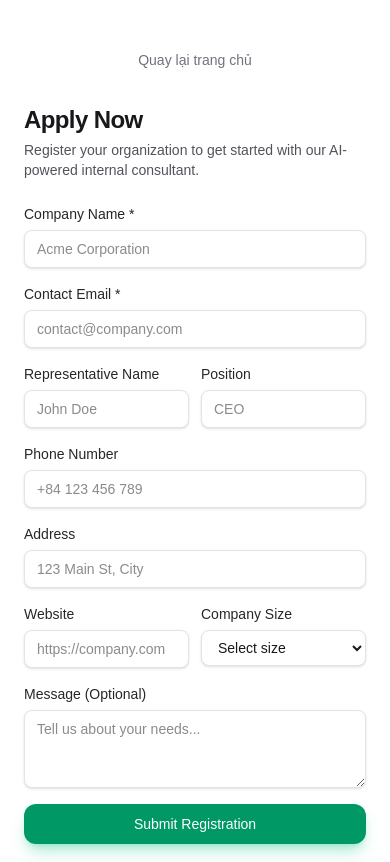
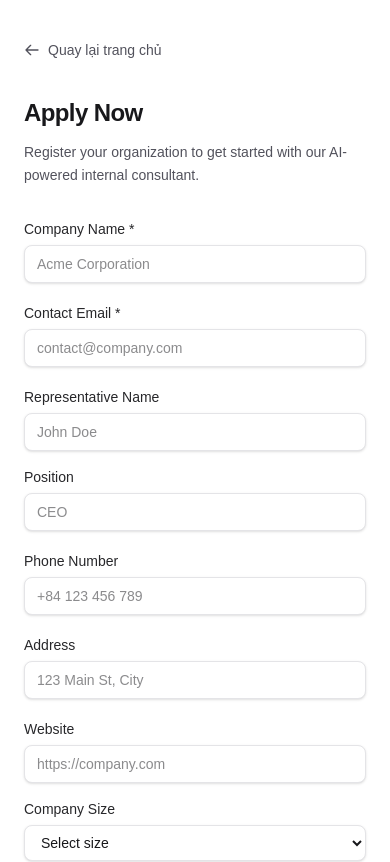
Before and after one commit to QuanLM270302/SEP490_AIConsultingChatbot_FE, a Next.js app: page /register in a window 390 px wide. Shown: the top 862 px of the page. Built offline with nearby package versions, Linux system fonts and the light colour scheme.

Commit message:
fix(layout): small fix forgotpass word page

```diff
--- a/app/(auth)/forgot-password/page.tsx
+++ b/app/(auth)/forgot-password/page.tsx
@@ -10,6 +10,7 @@ import {
   isValidResetSessionToken,
 } from "@/lib/password-policy";
 import { AuthHeroPanel } from "@/components/auth/AuthHeroPanel";
+import { AuthHomePlainLink } from "@/components/auth/AuthHomePlainLink";
 
 const OTP_LEN = 6;
 
@@ -206,26 +207,19 @@ export default function ForgotPasswordPage() {
   return (
     <div className="flex min-h-screen">
       {/* Left: Forgot Password Form */}
-      <div className="flex w-full flex-col items-center justify-center border-zinc-200 bg-white px-6 py-12 dark:border-zinc-800 dark:bg-zinc-900 lg:w-1/2 lg:border-r lg:px-12 lg:py-16">
-        <div className="w-full max-w-md">
-          <Link
-            href="/login"
-            className="mb-6 inline-flex items-center gap-2 text-sm text-zinc-600 transition hover:text-zinc-900 dark:text-zinc-400 dark:hover:text-zinc-50"
-          >
-            <svg className="h-4 w-4" fill="none" viewBox="0 0 24 24" stroke="currentColor">
-              <path strokeLinecap="round" strokeLinejoin="round" strokeWidth={2} d="M10 19l-7-7m0 0l7-7m-7 7h18" />
-            </svg>
-            Back to Login
-          </Link>
+      <div className="flex min-h-screen w-full flex-col justify-center border-zinc-200 bg-white px-6 py-10 dark:border-zinc-800 dark:bg-zinc-900 sm:px-8 lg:w-1/2 lg:border-r lg:px-12 lg:py-14">
+        <div className="mx-auto flex w-full max-w-md flex-col">
+          <AuthHomePlainLink className="mb-8" />
 
-          <div className="mb-6 space-y-1">
+          <div className="mb-8 space-y-3">
             <h1 className="text-2xl font-semibold tracking-tight text-zinc-900 dark:text-zinc-50">
               Quên mật khẩu
             </h1>
-            <p className="text-sm text-zinc-600 dark:text-zinc-400">
+            <p className="text-sm leading-relaxed text-zinc-600 dark:text-zinc-400">
               {step === "email" &&
-                "Nhập email đăng nhập; mã có thể gửi tới email liên hệ nếu đã cấu hình."}
-              {step === "otp" && "Nhập mã 6 số đã gửi tới email (hiệu lực 15 phút)."}
+                "Nhập email đăng nhập của tài khoản. Mã OTP được gửi tới email liên hệ nếu tài khoản đã có; nếu chưa thì gửi tới email đăng nhập."}
+              {step === "otp" &&
+                "Nhập mã 6 số đã gửi tới đúng hộp thư đó (email liên hệ hoặc email đăng nhập). Hiệu lực 15 phút."}
               {step === "password" &&
                 "Phiên đặt lại mật khẩu còn hiệu lực khoảng 10 phút."}
               {step === "done" && "Mật khẩu đã được cập nhật."}
@@ -501,7 +495,7 @@ export default function ForgotPasswordPage() {
         )}
 
         {step !== "done" && (
-          <p className="text-center text-sm text-zinc-600 dark:text-zinc-400">
+          <p className="mt-10 text-center text-sm text-zinc-600 dark:text-zinc-400">
             Nhớ mật khẩu?{" "}
             <Link
               href="/login"
--- a/app/(auth)/register/page.tsx
+++ b/app/(auth)/register/page.tsx
@@ -63,8 +63,8 @@ export default function RegisterPage() {
     return (
       <div className="flex min-h-screen">
         {/* Left: Success message */}
-        <div className="flex w-full flex-col items-center justify-center border-zinc-200 bg-white px-6 py-12 dark:border-zinc-800 dark:bg-zinc-900 lg:w-1/2 lg:border-r lg:px-12 lg:py-16">
-          <div className="w-full max-w-md space-y-6 text-center">
+        <div className="flex w-full flex-col border-zinc-200 bg-white px-6 py-10 dark:border-zinc-800 dark:bg-zinc-900 sm:px-8 lg:w-1/2 lg:border-r lg:px-12 lg:py-14">
+          <div className="mx-auto w-full max-w-md space-y-6 text-center">
             <div className="mx-auto flex h-16 w-16 items-center justify-center rounded-full bg-emerald-500/10">
               <svg className="h-8 w-8 text-emerald-600" fill="none" viewBox="0 0 24 24" stroke="currentColor">
                 <path strokeLinecap="round" strokeLinejoin="round" strokeWidth={2} d="M5 13l4 4L19 7" />
@@ -112,20 +112,20 @@ export default function RegisterPage() {
   return (
     <div className="flex min-h-screen">
       {/* Left: Register form */}
-      <div className="flex w-full flex-col items-center justify-center border-zinc-200 bg-white px-6 py-12 dark:border-zinc-800 dark:bg-zinc-900 lg:w-1/2 lg:border-r lg:px-12 lg:py-16">
-        <div className="w-full max-w-md">
-          <AuthHomePlainLink className="mb-8 pt-0" />
+      <div className="flex w-full flex-col border-zinc-200 bg-white px-6 py-10 dark:border-zinc-800 dark:bg-zinc-900 sm:px-8 lg:w-1/2 lg:border-r lg:px-12 lg:py-14">
+        <div className="mx-auto flex w-full max-w-md flex-col">
+          <AuthHomePlainLink className="mb-8" />
 
-          <div className="mb-6 space-y-1">
+          <div className="mb-8 space-y-3">
             <h1 className="text-2xl font-semibold tracking-tight text-zinc-900 dark:text-zinc-50">
               Apply Now
             </h1>
-            <p className="text-sm text-zinc-600 dark:text-zinc-400">
+            <p className="text-sm leading-relaxed text-zinc-600 dark:text-zinc-400">
               Register your organization to get started with our AI-powered internal consultant.
             </p>
           </div>
 
-          <form onSubmit={handleSubmit} className="space-y-4">
+          <form onSubmit={handleSubmit} className="space-y-5">
             {error && (
               <div className="rounded-lg border border-red-200 bg-red-50 px-3 py-2 text-sm text-red-800 dark:border-red-800 dark:bg-red-950/50 dark:text-red-200">
                 {error}
@@ -162,8 +162,8 @@ export default function RegisterPage() {
               />
             </div>
 
-            <div className="grid grid-cols-2 gap-3">
-              <div className="space-y-1.5">
+            <div className="grid grid-cols-1 gap-4 sm:grid-cols-2">
+              <div className="min-w-0 space-y-1.5">
                 <label htmlFor="representativeName" className="block text-sm font-medium text-zinc-800 dark:text-zinc-200">
                   Representative Name
                 </label>
@@ -177,7 +177,7 @@ export default function RegisterPage() {
                 />
               </div>
 
-              <div className="space-y-1.5">
+              <div className="min-w-0 space-y-1.5">
                 <label htmlFor="representativePosition" className="block text-sm font-medium text-zinc-800 dark:text-zinc-200">
                   Position
                 </label>
@@ -220,8 +220,8 @@ export default function RegisterPage() {
               />
             </div>
 
-            <div className="grid grid-cols-2 gap-3">
-              <div className="space-y-1.5">
+            <div className="grid grid-cols-1 gap-4 sm:grid-cols-2">
+              <div className="min-w-0 space-y-1.5">
                 <label htmlFor="website" className="block text-sm font-medium text-zinc-800 dark:text-zinc-200">
                   Website
                 </label>
@@ -235,7 +235,7 @@ export default function RegisterPage() {
                 />
               </div>
 
-              <div className="space-y-1.5">
+              <div className="min-w-0 space-y-1.5">
                 <label htmlFor="companySize" className="block text-sm font-medium text-zinc-800 dark:text-zinc-200">
                   Company Size
                 </label>
--- a/components/auth/AuthHomePlainLink.tsx
+++ b/components/auth/AuthHomePlainLink.tsx
@@ -7,16 +7,22 @@ import { translations } from "@/lib/translations";
 
 interface AuthHomePlainLinkProps {
   href?: string;
-  /** Thêm vào wrapper (vd. đăng ký: `mb-8 pt-0`) */
+  /** Thêm vào wrapper (vd. `mb-8`) */
   className?: string;
   /**
-   * `plain` — link chữ (đăng ký).
+   * `plain` — link chữ + mũi tên, căn trái (đăng ký, quên mật khẩu).
    * `bar` — dòng «hoặc» + nút ngang full width giống kích thước nút Login (đăng nhập).
    */
   variant?: "plain" | "bar";
 }
 
-/** Liên kết về trang chủ: dạng chữ hoặc thanh nút full width. */
+const BackArrowIcon = () => (
+  <svg className="h-4 w-4 shrink-0" fill="none" viewBox="0 0 24 24" stroke="currentColor" aria-hidden>
+    <path strokeLinecap="round" strokeLinejoin="round" strokeWidth={2} d="M10 19l-7-7m0 0l7-7m-7 7h18" />
+  </svg>
+);
+
+/** Liên kết về trang chủ: dạng chữ + mũi tên hoặc thanh nút full width. */
 export function AuthHomePlainLink({
   href = "/",
   className = "",
@@ -56,11 +62,12 @@ export function AuthHomePlainLink({
   }
 
   return (
-    <div className={twMerge("pt-4 text-center", className)}>
+    <div className={twMerge("w-full text-left", className)}>
       <Link
         href={href}
-        className="text-sm font-medium text-zinc-500 underline-offset-4 transition hover:text-emerald-600 hover:underline dark:text-zinc-400 dark:hover:text-emerald-400"
+        className="inline-flex items-center gap-2 text-sm text-zinc-600 transition hover:text-zinc-900 dark:text-zinc-400 dark:hover:text-zinc-50"
       >
+        <BackArrowIcon />
         {t.backToHome}
       </Link>
     </div>
```
